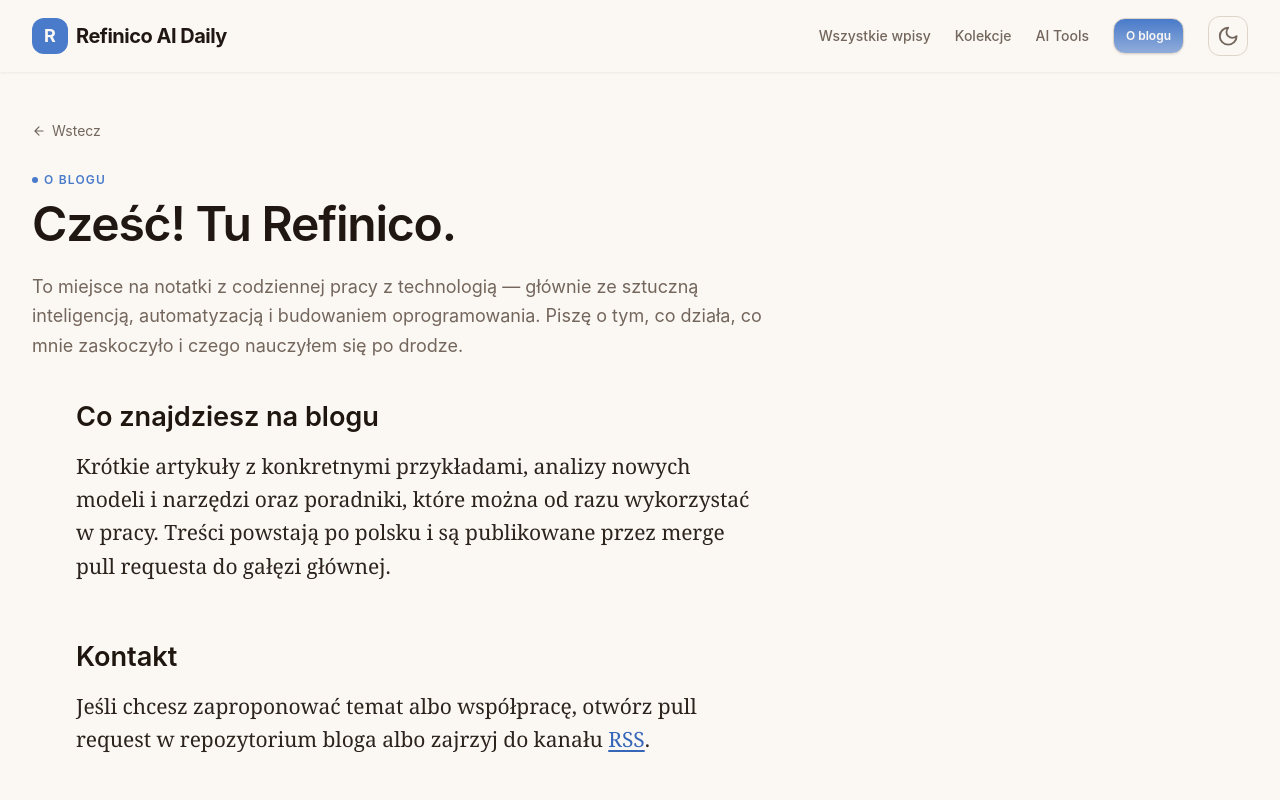
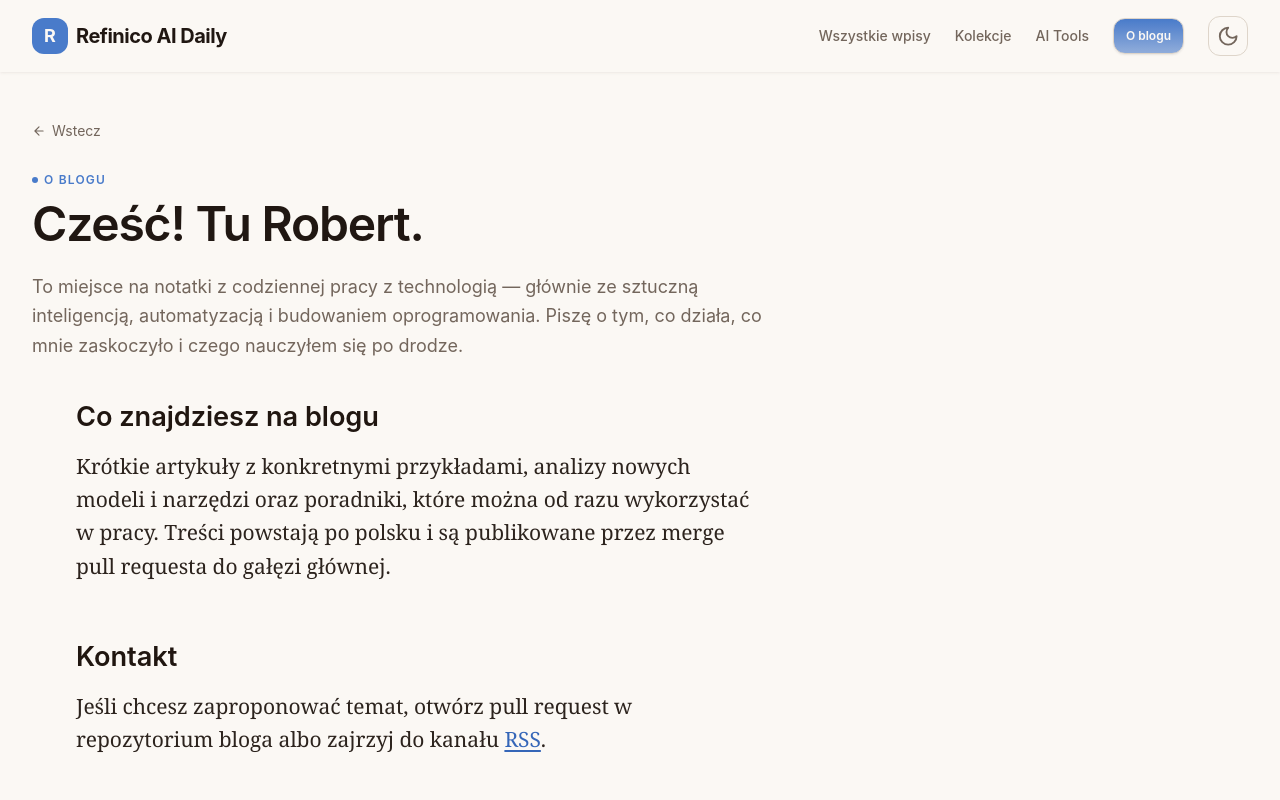
Before and after one commit to refinico/moj-blog-astro, an Astro site: page /about in a window 1280 px wide. Shown: the top 800 px of the page. Built offline with nearby package versions, Linux system fonts and the light colour scheme; Astro itself is replaced by a stand-in of ours; no server answers.

Commit message:
O mnie: powitanie jako Robert i bez wzmianki o współpracy w kontakcie

```diff
--- a/src/pages/about.astro
+++ b/src/pages/about.astro
@@ -15,7 +15,7 @@ import BaseLayout from '../layouts/BaseLayout.astro';
 				<span class="w-1.5 h-1.5 rounded-full bg-primary"></span>
 				O blogu
 			</p>
-			<h1 class="text-3xl lg:text-5xl font-semibold tracking-tight text-foreground mb-6">Cześć! Tu Refinico.</h1>
+			<h1 class="text-3xl lg:text-5xl font-semibold tracking-tight text-foreground mb-6">Cześć! Tu Robert.</h1>
 			<p class="text-lg text-muted-foreground leading-relaxed mb-10">
 				To miejsce na notatki z codziennej pracy z technologią — głównie ze sztuczną inteligencją, automatyzacją i budowaniem oprogramowania. Piszę o tym, co działa, co mnie zaskoczyło i czego nauczyłem się po drodze.
 			</p>
@@ -24,7 +24,7 @@ import BaseLayout from '../layouts/BaseLayout.astro';
 				<h2>Co znajdziesz na blogu</h2>
 				<p>Krótkie artykuły z konkretnymi przykładami, analizy nowych modeli i narzędzi oraz poradniki, które można od razu wykorzystać w pracy. Treści powstają po polsku i są publikowane przez merge pull requesta do gałęzi głównej.</p>
 				<h2>Kontakt</h2>
-				<p>Jeśli chcesz zaproponować temat albo współpracę, otwórz pull request w repozytorium bloga albo zajrzyj do kanału <a href="/rss.xml">RSS</a>.</p>
+				<p>Jeśli chcesz zaproponować temat, otwórz pull request w repozytorium bloga albo zajrzyj do kanału <a href="/rss.xml">RSS</a>.</p>
 			</div>
 		</div>
 	</section>
```
